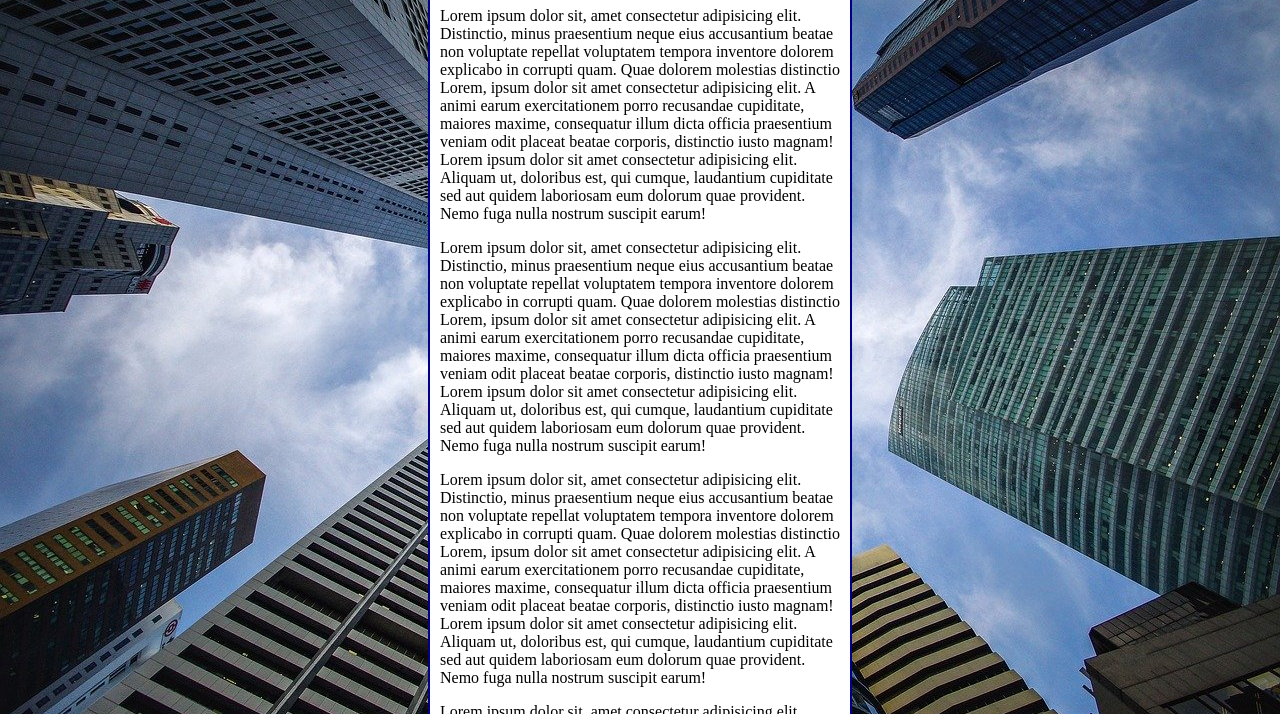
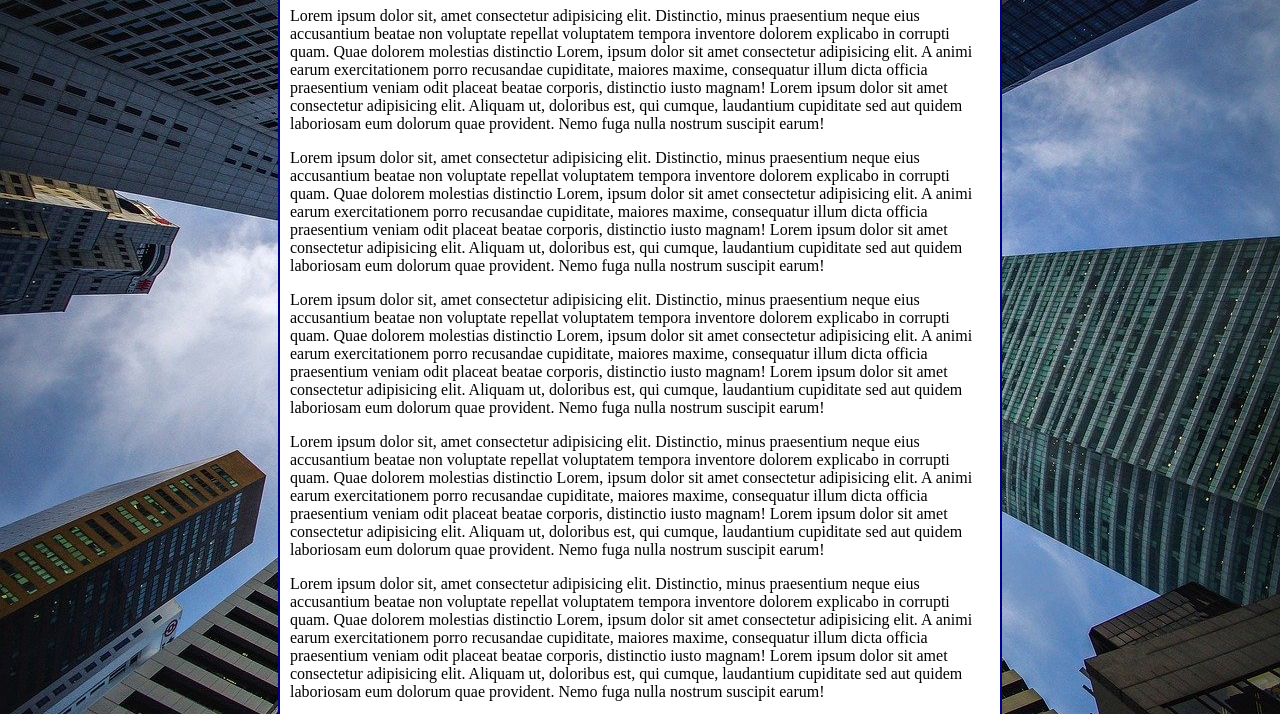
Before and after one commit to vitorguarizo/html-css, a plain HTML site: page exercicios/ex022/fundo006.html in a window 1280 px wide. Shown: the part 93-807 px from the top of the page. Drawn offline with Linux system fonts and the light colour scheme.

Commit message:
Update fundo006.html

```diff
--- a/exercicios/ex022/fundo006.html
+++ b/exercicios/ex022/fundo006.html
@@ -7,16 +7,22 @@
     <style>
         body {
             height: 100vh;
+            background: black url('imagens/wallpaper002.jpg') no-repeat fixed center center;
+            background-size: cover;
+            /*
             background-color: black;
             background-image: url(imagens/wallpaper002.jpg);
-            background-position: center top;
-            background-repeat: repeat-y;
+            background-position: center center;
+            background-repeat: no-repeat;
             background-size: cover;
+            background-attachment: fixed;
+             Shorhand - Background
+              color > image > repeat > [size] > attachment > position*/
         }
 
         main {
             background-color: white;
-            width: 400px;
+            max-width: 700px;
             padding: 10px;
             margin: auto;
             border: 2px solid darkblue;
```
